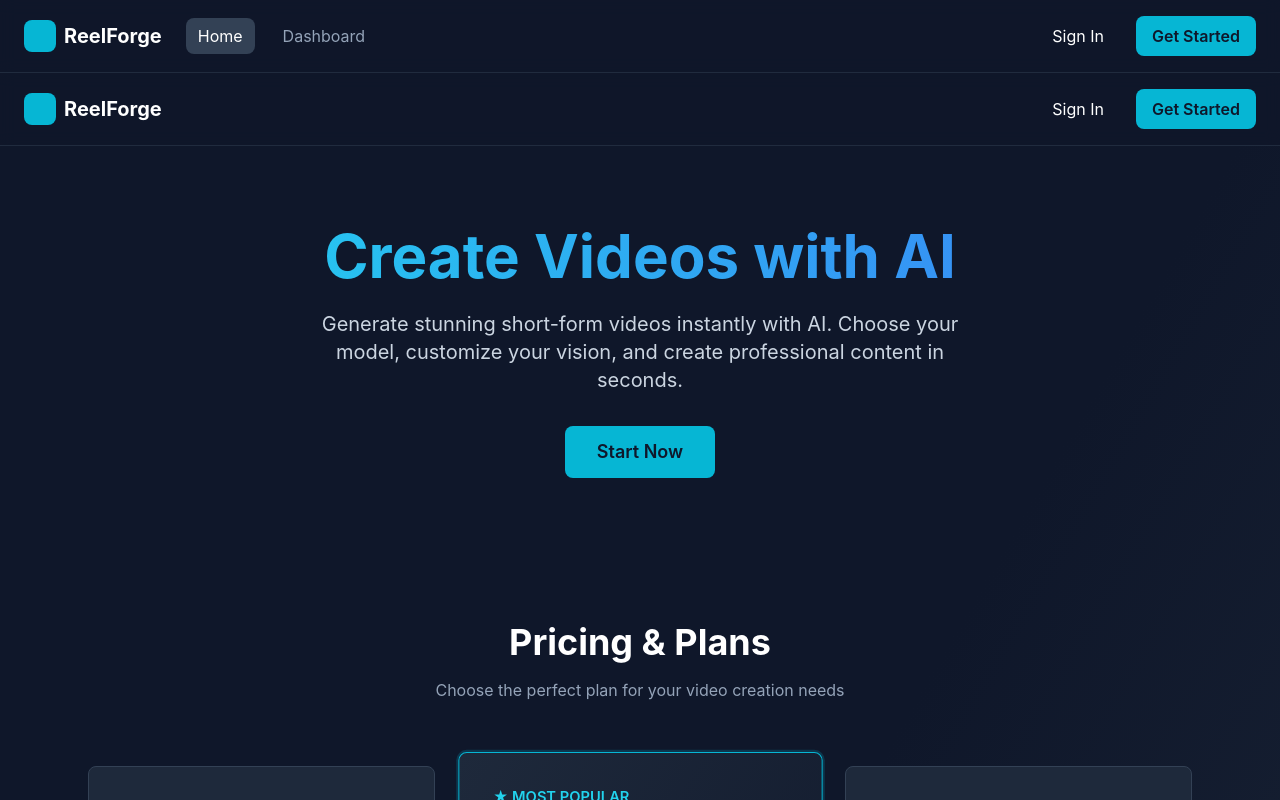
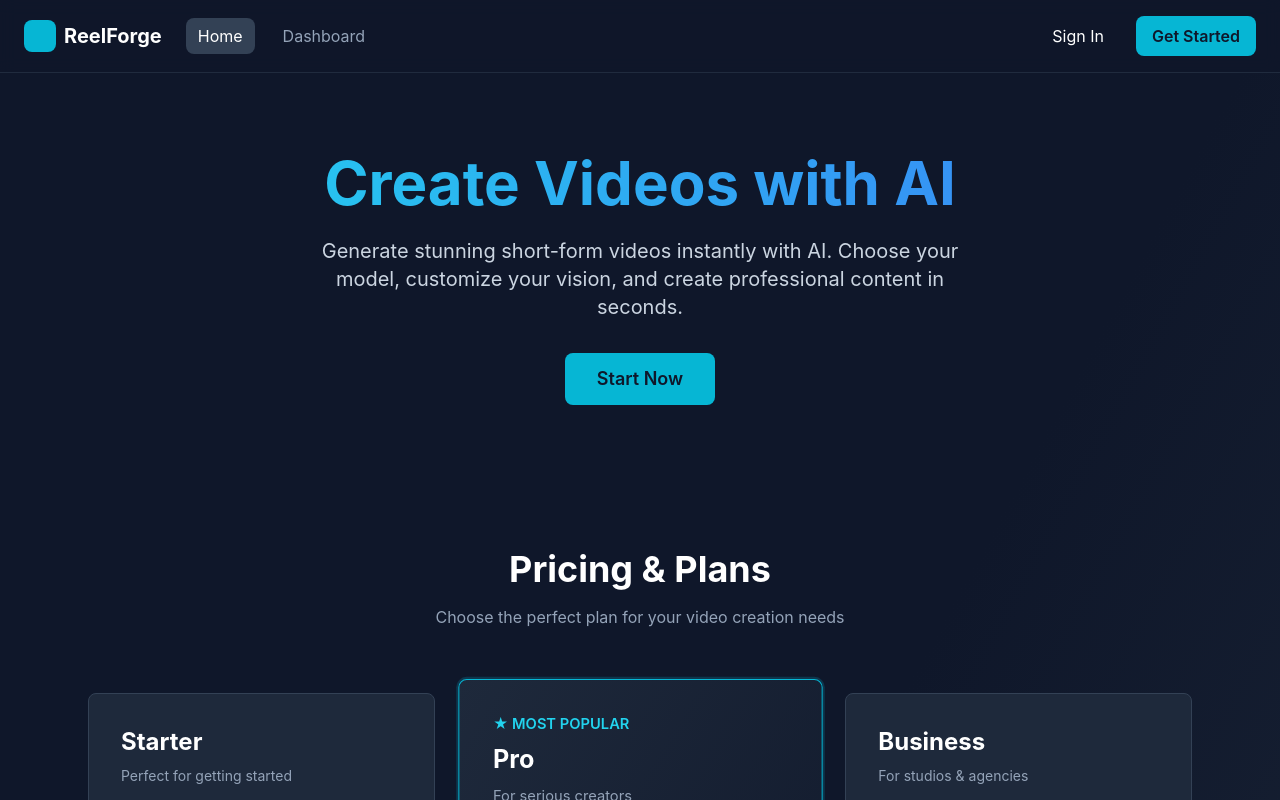
Before and after one commit to Snakesoap/ReelForge, a Next.js app: page / in a window 1280 px wide. Shown: the top 800 px of the page. Built offline with nearby package versions, Linux system fonts and the light colour scheme; no server answers.

Commit message:
Update page.tsx

```diff
--- a/app/page.tsx
+++ b/app/page.tsx
@@ -129,20 +129,7 @@ export default function Home() {
   ];
 
   return (
-    <div className="min-h-screen bg-gradient-to-br from-slate-900 via-slate-900 to-slate-800">
-      <header className="border-b border-slate-700/50 sticky top-0 z-50 bg-slate-900/80 backdrop-blur">
-        <nav className="max-w-7xl mx-auto px-6 py-4 flex justify-between items-center">
-          <div className="flex items-center gap-2">
-            <div className="w-8 h-8 bg-cyan-500 rounded-lg"></div>
-            <span className="text-xl font-bold">ReelForge</span>
-          </div>
-          <div className="flex gap-4">
-            <Link href="/login" className="px-4 py-2 rounded-lg hover:bg-slate-800 transition">Sign In</Link>
-            <Link href="/signup" className="px-4 py-2 bg-cyan-500 text-slate-900 rounded-lg font-semibold hover:bg-cyan-400 transition">Get Started</Link>
-          </div>
-        </nav>
-      </header>
-
+    <div>
       <section className="max-w-6xl mx-auto px-6 py-20 text-center">
         <h1 className="text-5xl md:text-6xl font-bold mb-6 bg-gradient-to-r from-cyan-400 to-blue-500 bg-clip-text text-transparent">
           Create Videos with AI
```
